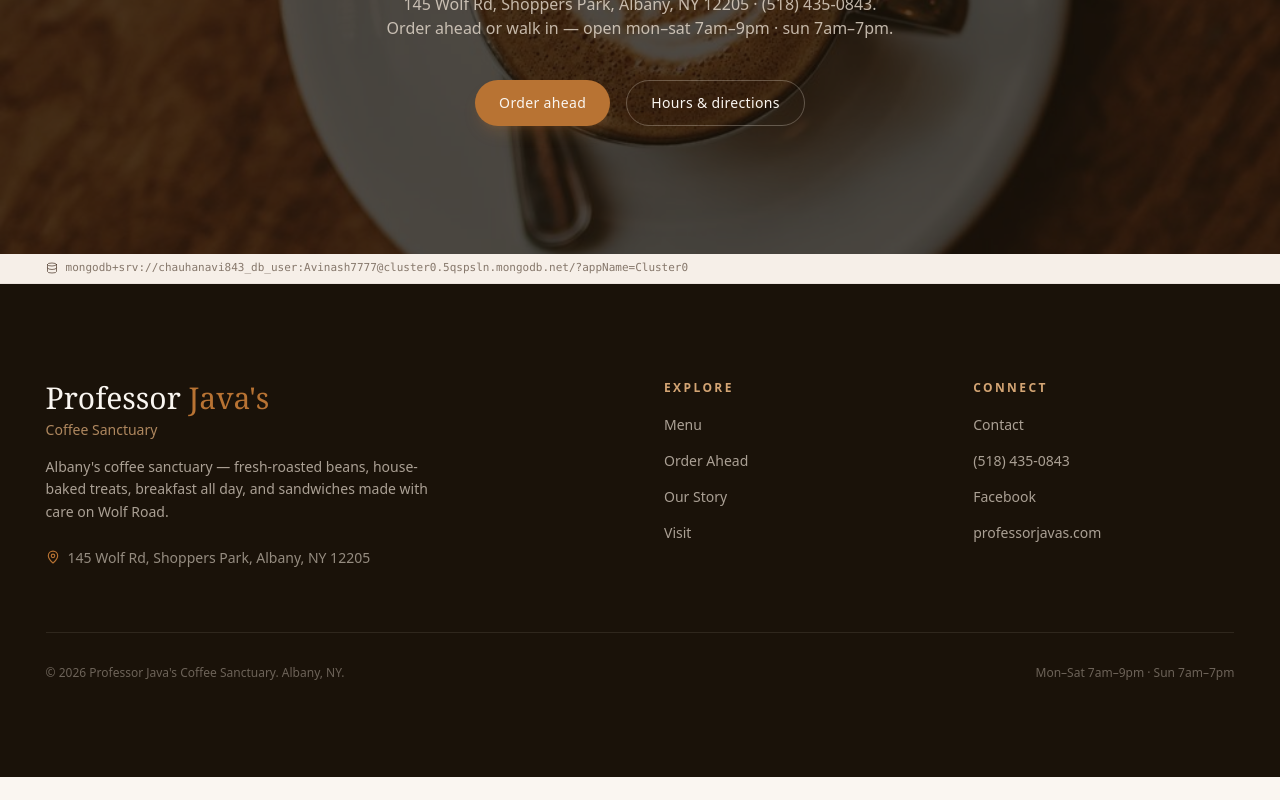
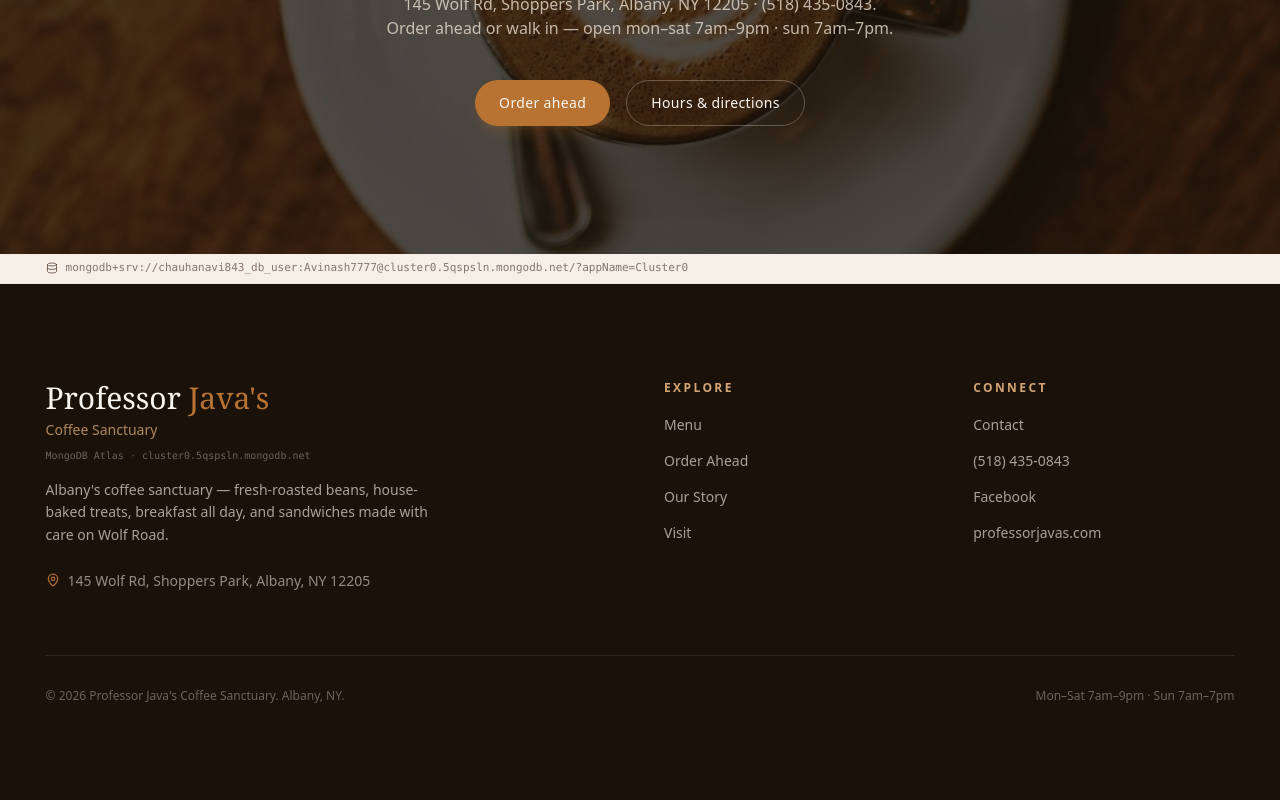
Before and after one commit to chauhanavi21/local-coffee-shop, a React (Vite) app: page / in a window 1280 px wide. Shown: the part 4305-5105 px from the top of the page. Before the commit the page ends 5082 px from the top, so only its background shows below. Built offline with nearby package versions, Linux system fonts and the light colour scheme; no server answers.

Commit message:
feat: show database cluster name in footer

```diff
--- a/src/components/layout/Footer.tsx
+++ b/src/components/layout/Footer.tsx
@@ -35,6 +35,7 @@
               Professor <span className="text-copper">Java&apos;s</span>
             </Link>
             <p className="mt-1 text-sm text-amber/80">Coffee Sanctuary</p>
+            <p className="mt-2 font-mono text-[10px] text-crema/40">{cafe.database}</p>
             <p className="mt-4 max-w-sm text-sm leading-relaxed text-crema/70">
               {cafe.description}
             </p>
```
